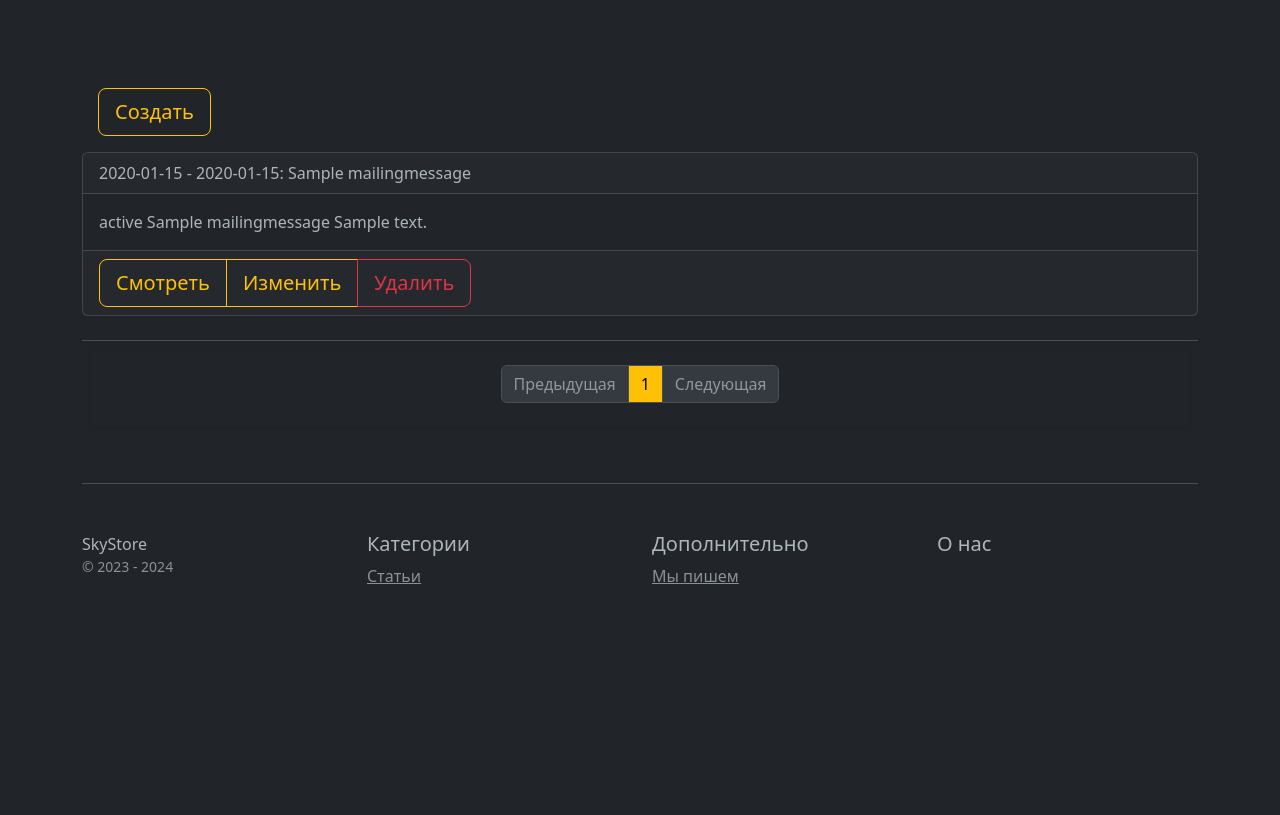
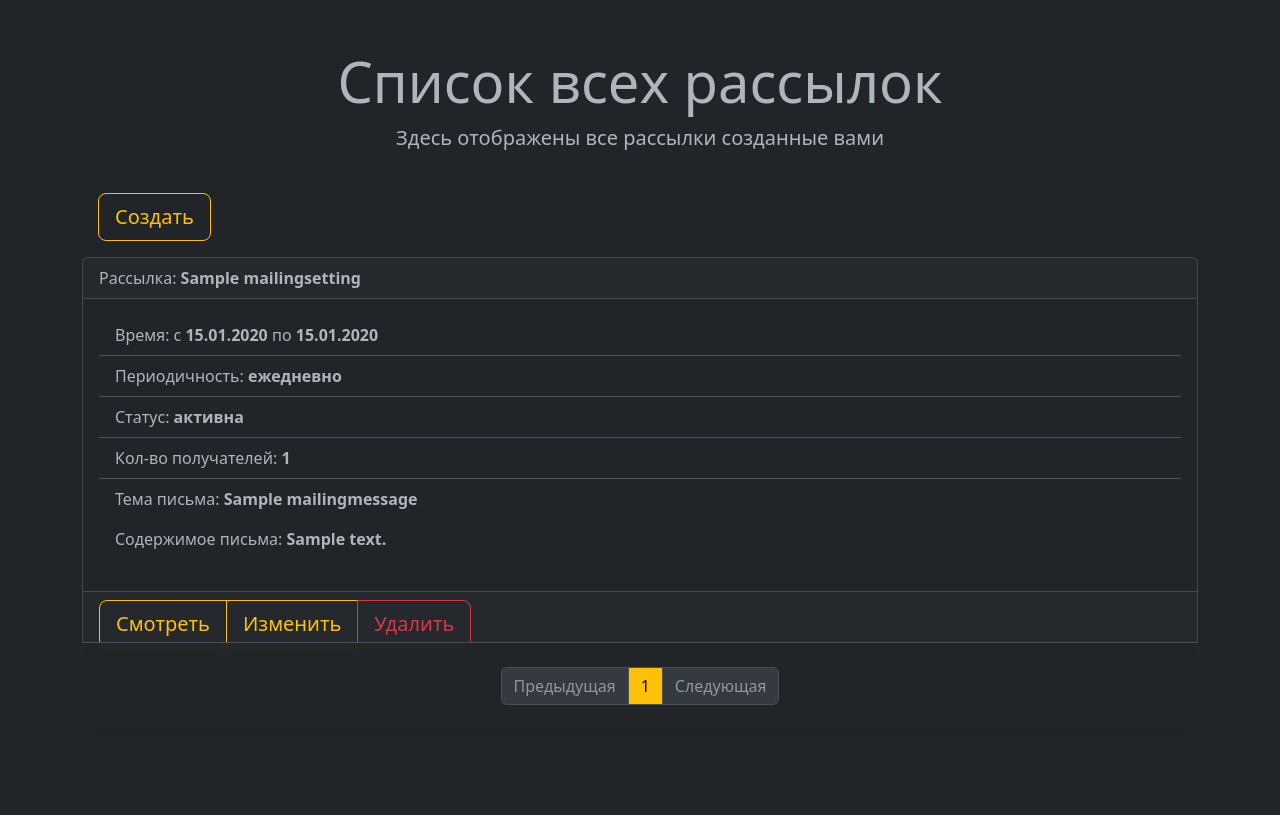
Before and after one commit to Nudlik/mailer_service, a Django app: page /mailer/settings/list in a window 1280 px wide. Shown: the part 63-878 px from the top of the page. Before the commit the page ends 647 px from the top, so only its background shows below. Run offline with Django 4.2, Linux system fonts and the light colour scheme; tables that the repository leaves empty hold one stand-in row (values such as "Sample post"); parts of the project's set-up code (start-up, migrations or seed data) failed here and were passed over; some libraries are stand-ins or nearby versions.

Commit message:
правлю хтмл шаблоны 2

```diff
--- a/client/templates/client/client_detail.html
+++ b/client/templates/client/client_detail.html
@@ -1,6 +1,11 @@
 {% extends 'base.html' %}
 
 {% block content %}
+
+    <div class="mt-auto mb-3 mx-3">
+        <a href="{% url 'client:client_list' %}" class="btn btn-lg btn-block btn-outline-warning">Все сообщения</a>
+    </div>
+
     <div class="row row-cols-1 row-cols-md-1 g-4">
         <div class="col">
             <div class="card h-100">
--- a/mailer/forms.py
+++ b/mailer/forms.py
@@ -17,8 +17,9 @@ class MessageForm(forms.ModelForm):
 class SettingsForm(forms.ModelForm):
     class Meta:
         model = MailingSettings
-        fields = ['time_start', 'time_end', 'frequency', 'status', 'mail', 'clients']
+        fields = ['title', 'time_start', 'time_end', 'frequency', 'status', 'mail', 'clients']
         widgets = {
+            'title': forms.TextInput(attrs={'class': 'form-control'}),
             'time_start': forms.DateInput(attrs={'class': 'form-control'}),
             'time_end': forms.DateInput(attrs={'class': 'form-control'}),
             'frequency': forms.Select(attrs={'class': 'form-control'}),
--- a/mailer/models.py
+++ b/mailer/models.py
@@ -23,6 +23,7 @@ class MailingSettings(models.Model):
         ACTIVE = 'active', 'активна'
         INACTIVE = 'inactive', 'неактивна'
 
+    title = models.CharField(max_length=100, verbose_name='Название рассылки')
     time_start = models.DateField(verbose_name='Время начала')
     time_end = models.DateField(verbose_name='Время конца')
     frequency = models.CharField(choices=FREQUENCY.choices, max_length=7, verbose_name='Периодичность')
@@ -47,10 +48,18 @@ class MailingSettings(models.Model):
         verbose_name_plural = 'Рассылки'
 
     def __str__(self):
-        return f'{self.time_start} - {self.time_end}: {self.mail.title}'
+        return self.title
 
     def get_absolute_url(self):
         return reverse('mailer:settings_detail', kwargs={'pk': self.pk})
+
+    @property
+    def get_status(self):
+        return dict(self.STATUS.choices).get(self.status)
+
+    @property
+    def get_frequency(self):
+        return dict(self.FREQUENCY.choices).get(self.frequency)
 
 
 class MailingMessage(models.Model):
--- a/mailer/templates/mailer/mailingsettings_list.html
+++ b/mailer/templates/mailer/mailingsettings_list.html
@@ -10,14 +10,20 @@
         {% for object in object_list %}
             <div class="col">
                 <div class="card h-100">
-                    <div class="card-header">{{ object }}</div>
+                    <div class="card-header">Рассылка: <b>{{ object }}</b></div>
                     <div class="card-body">
-                        <p class="card-text">
-
-                            {{ object.status }}
-                            {{ object.mail }}
-                            {{ object.mail.message }}
-                        </p>
+                        <ul class="list-group list-group-flush">
+                            <li class="list-group-item">
+                                Время: с <b>{{ object.time_start|date:'d.m.Y' }}</b> по <b>{{ object.time_end|date:'d.m.Y' }}</b>
+                            </li>
+                            <li class="list-group-item">Периодичность: <b>{{ object.get_frequency }}</b></li>
+                            <li class="list-group-item">Статус: <b>{{ object.get_status }}</b></li>
+                            <li class="list-group-item">Кол-во получателей: <b>{{ object.clients.count }}</b></li>
+                            <li class="list-group-item">
+                                <p>Тема письма: <b>{{ object.mail.title }}</b></p>
+                                <p>Содержимое письма: <b>{{ object.mail.message|truncatechars:50 }}</b></p>
+                            </li>
+                        </ul>
                     </div>
                     <div class="card-footer">
                         <div class="btn-group" role="group" aria-label="Basic mixed styles example">
--- a/mailer/views.py
+++ b/mailer/views.py
@@ -69,13 +69,22 @@ class MessageDeleteView(MenuMixin, DeleteView):
 
 # --------------------------------- MailingSettings -------------------------------------------
 
-class SettingsListView(ListView):
+class SettingsListView(MenuMixin, ListView):
     model = MailingSettings
     paginate_by = 3
+    page_title = 'Список всех рассылок'
+    page_description = 'Здесь отображены все рассылки созданные вами'
 
 
-class SettingsDetailView(DetailView):
+class SettingsDetailView(MenuMixin, DetailView):
     model = MailingSettings
+    page_description = 'Здесь можно просмотреть содержимое рассылки'
+
+    def get_context_data(self, **kwargs):
+        return self.get_mixin_context(
+            context=super().get_context_data(**kwargs),
+            title=f'Страница просмотра рассылки "{self.object.title}"',
+        )
 
 
 class SettingsCreateView(CreateView):
```
Also changed, not shown: client/models.py (+7 -3 lines), client/templates/client/client_list.html (+8 -5 lines), client/views.py (+21 -5 lines), client/migrations/0003_alter_client_comment_alter_client_email_and_more.py (added), mailer/migrations/0001_initial.py, mailer/migrations/0002_initial.py (deleted), mailer/migrations/0002_mailingsettings_title.py (added), mailer/migrations/0003_alter_mailingmessage_title.py (deleted).
